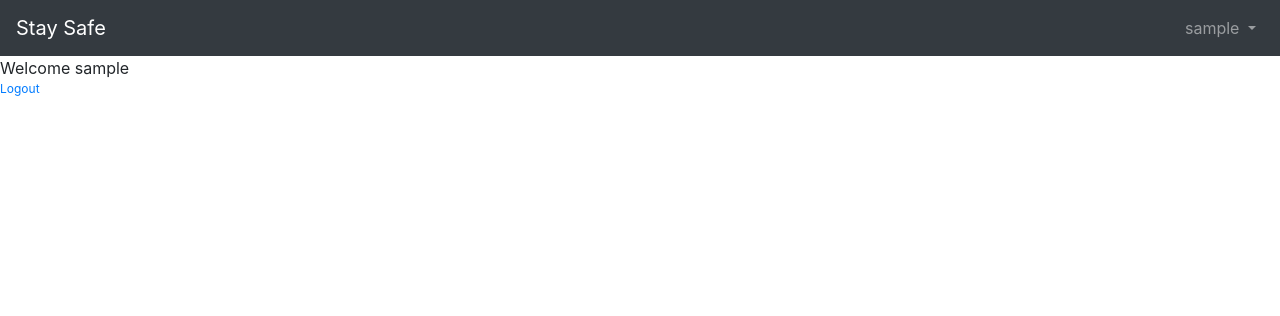
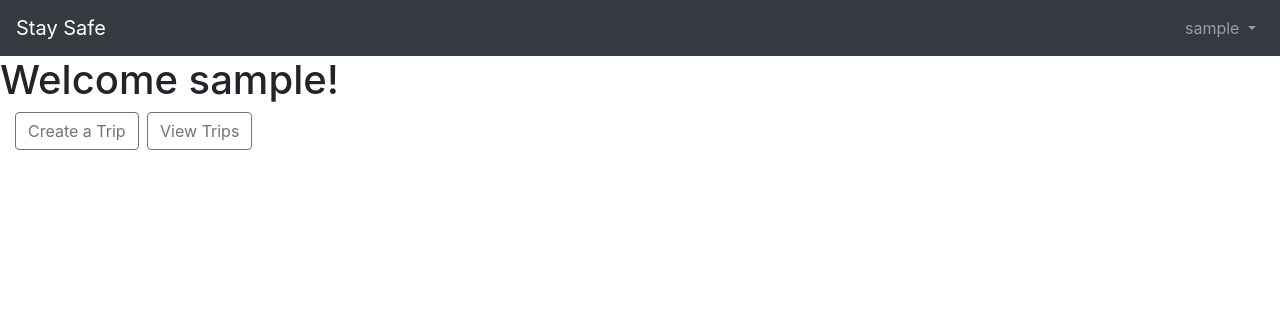
Before and after one commit to srivardhansajja/stay-safe, a Django app: page / in a window 1280 px wide. Shown: the top 316 px of the page. Run offline with Django 3.2, Linux system fonts and the light colour scheme; the visitor is signed in with stand-in values (Sample User, id 1); parts of the project's set-up code (start-up, migrations or seed data) failed here and were passed over; some libraries are stand-ins or nearby versions.

Commit message:
Added "Create Trip" and "View Trip" buttons to homepage

```diff
--- a/apps/pages/urls.py
+++ b/apps/pages/urls.py
@@ -6,5 +6,5 @@ from . import views
 # Link 'pages' app urls to views
 urlpatterns = [
     path('', views.HomePageView.as_view(), name='home'),
-    path('trips/', views.TripPageView.as_view(), name='triplist'),
+    path('trips/', views.TripPageView.as_view(), name='trip_list'),
 ]
--- a/templates/home.html
+++ b/templates/home.html
@@ -6,9 +6,28 @@
 {% endblock %}
 
 {% block content %}
+
+    <!-- User is logged on -->
     {% if user.is_authenticated %}
-        Welcome {{ user.username }}
-        <p><a href="{% url 'logout' %}">Logout</a></p>
+    <h1>Welcome {{ user.username }}!</h1>
+
+        <!-- Create a trip -->
+        <form id="trip_options" class="form-inline ml-auto">
+            <div class="col-md-4 center-block">
+            <a href="{% url 'trip_create' %}" class="btn btn-outline-secondary btn-md mr-1" \
+                role="button" aria-pressed="true">
+                Create a Trip
+            </a>
+
+            <!-- View a trip -->
+            <a href="{% url 'trip_list' %}" class="btn btn-outline-secondary btn-md" \
+                role="button" aria-pressed="true">
+                View Trips
+            </a>
+            </div>
+        </form>
+
+    <!-- User is logged out -->
     {% else %}
         <p>You are not logged in</p>
     {% endif %}
```
